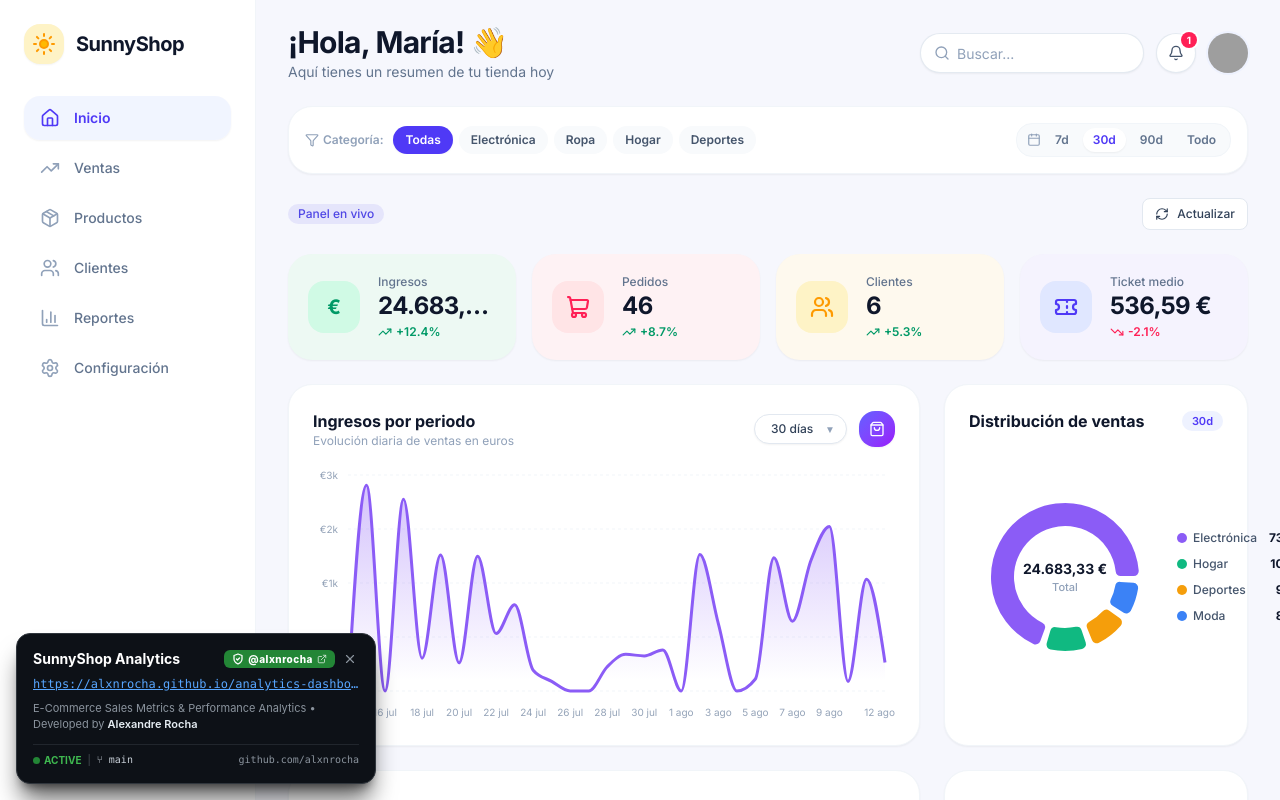
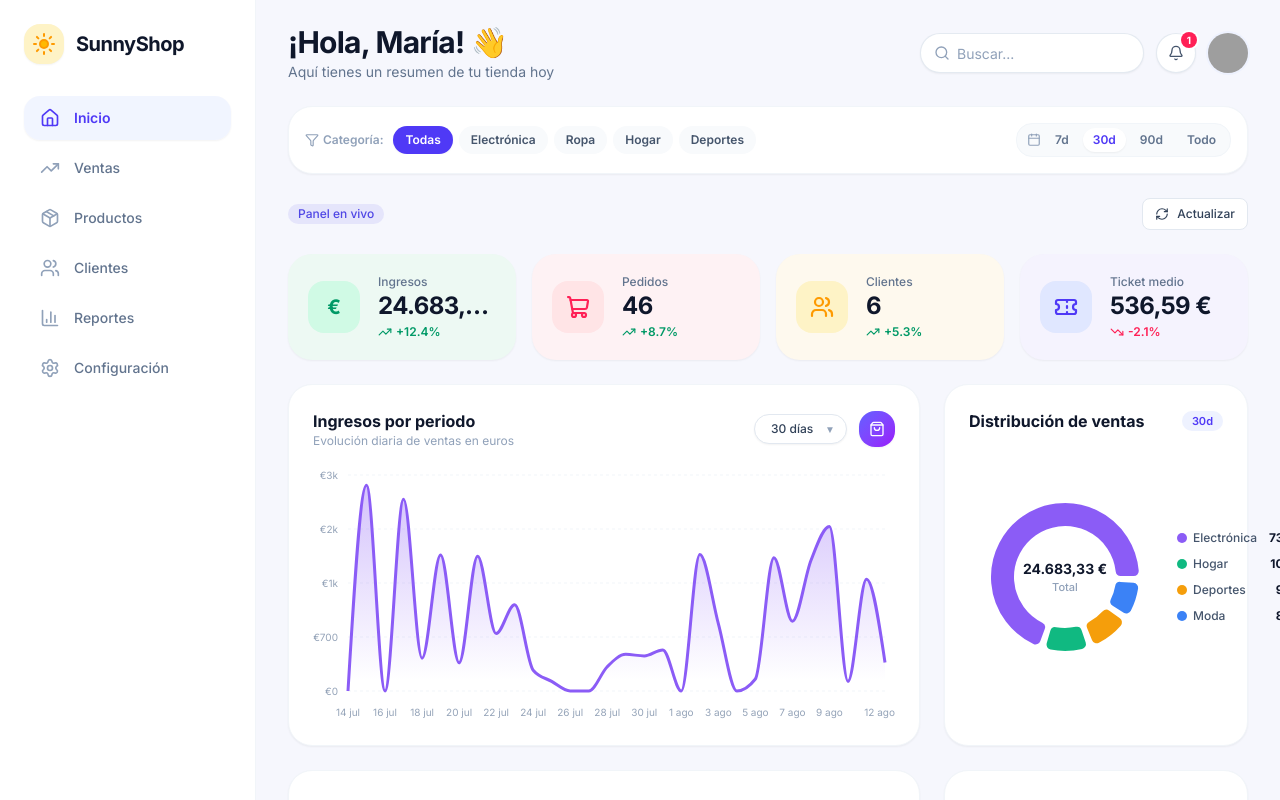
Before and after one commit to alxnrocha/09-analytics-dashboard, a React (Vite) app: page / in a window 1280 px wide. Shown: the top 800 px of the page. Built offline with nearby package versions, Linux system fonts and the light colour scheme; grey boxes are pictures that could not be loaded.

Commit message:
revert(ui): completely remove author project badge

```diff
--- a/src/App.tsx
+++ b/src/App.tsx
@@ -1,4 +1,3 @@
-import { ProjectBadge } from './components/ProjectBadge';
 import { DashboardLayout } from './components/layout/DashboardLayout';
 import { Badge } from './components/ui/Badge';
 import { Button } from './components/ui/Button';
@@ -136,7 +135,6 @@ export default function App() {
             </div>
           </>
         )}
-        <ProjectBadge />
       </div>
     </DashboardLayout>
   );
--- a/src/components/ProjectBadge.tsx
+++ /dev/null
@@ -1,258 +0,0 @@
-import React, { useState, useEffect } from 'react';
-
-export const ProjectBadge: React.FC = () => {
-  const [isVisible, setIsVisible] = useState(true);
-
-  useEffect(() => {
-    let timer: ReturnType<typeof setTimeout>;
-    if (!isVisible) {
-      timer = setTimeout(() => {
-        setIsVisible(true);
-      }, 5000);
-    }
-    return () => clearTimeout(timer);
-  }, [isVisible]);
-
-  if (!isVisible) return null;
-
-  return (
-    <aside
-      aria-label="Project Information"
-      style={{
-        position: 'fixed',
-        bottom: '16px',
-        left: '16px',
-        zIndex: 99999,
-        width: '360px',
-        maxWidth: 'calc(100vw - 32px)',
-        backgroundColor: '#0d1117',
-        border: '1px solid #30363d',
-        borderRadius: '14px',
-        padding: '16px',
-        boxShadow: '0 20px 25px -5px rgba(0, 0, 0, 0.6), 0 8px 10px -6px rgba(0, 0, 0, 0.5)',
-        color: '#f0f6fc',
-        fontFamily:
-          '-apple-system, BlinkMacSystemFont, "Segoe UI", Roboto, Inter, Helvetica, Arial, sans-serif',
-        fontSize: '13px',
-        letterSpacing: 'normal',
-        lineHeight: 1.4,
-        userSelect: 'none',
-        boxSizing: 'border-box',
-        textAlign: 'left',
-      }}
-    >
-      {/* Header */}
-      <div
-        style={{
-          display: 'flex',
-          alignItems: 'center',
-          justifyContent: 'space-between',
-          gap: '8px',
-          marginBottom: '8px',
-        }}
-      >
-        <h2
-          style={{
-            fontSize: '14px',
-            fontWeight: 700,
-            color: '#ffffff',
-            margin: 0,
-            lineHeight: 1.2,
-            overflow: 'hidden',
-            textOverflow: 'ellipsis',
-            whiteSpace: 'nowrap',
-            fontFamily:
-              '-apple-system, BlinkMacSystemFont, "Segoe UI", Roboto, Inter, Helvetica, Arial, sans-serif',
-          }}
-        >
-          SunnyShop Analytics
-        </h2>
-        <div style={{ display: 'flex', alignItems: 'center', gap: '6px', flexShrink: 0 }}>
-          <a
-            href="https://github.com/alxnrocha"
-            target="_blank"
-            rel="noopener noreferrer"
-            title="View Alexandre Rocha's GitHub profile"
-            style={{
-              display: 'inline-flex',
-              alignItems: 'center',
-              gap: '4px',
-              padding: '2px 8px',
-              borderRadius: '6px',
-              backgroundColor: '#238636',
-              color: '#ffffff',
-              fontSize: '10px',
-              fontWeight: 800,
-              letterSpacing: '0.5px',
-              textDecoration: 'none',
-              fontFamily:
-                '-apple-system, BlinkMacSystemFont, "Segoe UI", Roboto, Inter, Helvetica, Arial, sans-serif',
-            }}
-          >
-            <svg
-              width="12"
-              height="12"
-              viewBox="0 0 24 24"
-              fill="none"
-              stroke="currentColor"
-              strokeWidth="2.5"
-              strokeLinecap="round"
-              strokeLinejoin="round"
-            >
-              <path d="M12 22s8-4 8-10V5l-8-3-8 3v7c0 6 8 10 8 10z" />
-              <path d="m9 12 2 2 4-4" />
-            </svg>
-            <span>@alxnrocha</span>
-            <svg
-              width="10"
-              height="10"
-              viewBox="0 0 24 24"
-              fill="none"
-              stroke="currentColor"
-              strokeWidth="2"
-              strokeLinecap="round"
-              strokeLinejoin="round"
-              style={{ opacity: 0.8 }}
-            >
-              <path d="M18 13v6a2 2 0 0 1-2 2H5a2 2 0 0 1-2-2V8a2 2 0 0 1 2-2h6" />
-              <polyline points="15 3 21 3 21 9" />
-              <line x1="10" y1="14" x2="21" y2="3" />
-            </svg>
-          </a>
-          <button
-            onClick={() => setIsVisible(false)}
-            title="Close (returns in 5s)"
-            aria-label="Close"
-            style={{
-              background: 'transparent',
-              border: 'none',
-              color: '#8b949e',
-              cursor: 'pointer',
-              padding: '2px',
-              display: 'flex',
-              alignItems: 'center',
-              justifyContent: 'center',
-              borderRadius: '4px',
-            }}
-          >
-            <svg
-              width="14"
-              height="14"
-              viewBox="0 0 24 24"
-              fill="none"
-              stroke="currentColor"
-              strokeWidth="2"
-              strokeLinecap="round"
-              strokeLinejoin="round"
-            >
-              <line x1="18" y1="6" x2="6" y2="18"></line>
-              <line x1="6" y1="6" x2="18" y2="18"></line>
-            </svg>
-          </button>
-        </div>
-      </div>
-
-      {/* URL Link */}
-      <div style={{ marginBottom: '8px' }}>
-        <a
-          href="https://alxnrocha.github.io/analytics-dashboard/"
-          target="_blank"
-          rel="noopener noreferrer"
-          style={{
-            color: '#58a6ff',
-            textDecoration: 'underline',
-            fontSize: '12px',
-            fontFamily: 'ui-monospace, SFMono-Regular, Menlo, Monaco, Consolas, monospace',
-            overflow: 'hidden',
-            textOverflow: 'ellipsis',
-            whiteSpace: 'nowrap',
-            display: 'block',
-          }}
-        >
-          https://alxnrocha.github.io/analytics-dashboard/
-        </a>
-      </div>
-
-      {/* Description */}
-      <p
-        style={{
-          color: '#8b949e',
-          fontSize: '11px',
-          lineHeight: 1.4,
-          margin: '0 0 12px 0',
-          fontFamily:
-            '-apple-system, BlinkMacSystemFont, "Segoe UI", Roboto, Inter, Helvetica, Arial, sans-serif',
-        }}
-      >
-        E-Commerce Sales Metrics & Performance Analytics • Developed by{' '}
-        <a
-          href="https://github.com/alxnrocha"
-          target="_blank"
-          rel="noopener noreferrer"
-          style={{ color: '#e6edf3', fontWeight: 600, textDecoration: 'none' }}
-        >
-          Alexandre Rocha
-        </a>
-      </p>
-
-      {/* Footer */}
-      <footer
-        style={{
-          paddingTop: '8px',
-          borderTop: '1px solid #21262d',
-          display: 'flex',
-          alignItems: 'center',
-          justifyContent: 'space-between',
-          fontSize: '10px',
-          color: '#8b949e',
-          fontFamily:
-            '-apple-system, BlinkMacSystemFont, "Segoe UI", Roboto, Inter, Helvetica, Arial, sans-serif',
-        }}
-      >
-        <div style={{ display: 'flex', alignItems: 'center', gap: '6px' }}>
-          <span
-            style={{
-              color: '#3fb950',
-              fontWeight: 700,
-              display: 'inline-flex',
-              alignItems: 'center',
-              gap: '4px',
-            }}
-          >
-            <span
-              style={{
-                width: '7px',
-                height: '7px',
-                borderRadius: '50%',
-                backgroundColor: '#238636',
-                display: 'inline-block',
-              }}
-            />
-            ACTIVE
-          </span>
-          <span style={{ color: '#484f58' }}>|</span>
-          <span
-            style={{
-              color: '#c9d1d9',
-              fontFamily: 'ui-monospace, SFMono-Regular, Menlo, Monaco, Consolas, monospace',
-            }}
-          >
-            ⑂ main
-          </span>
-        </div>
-        <a
-          href="https://github.com/alxnrocha"
-          target="_blank"
-          rel="noopener noreferrer"
-          style={{
-            color: '#8b949e',
-            textDecoration: 'none',
-            fontFamily: 'ui-monospace, SFMono-Regular, Menlo, Monaco, Consolas, monospace',
-          }}
-        >
-          github.com/alxnrocha
-        </a>
-      </footer>
-    </aside>
-  );
-};
```
